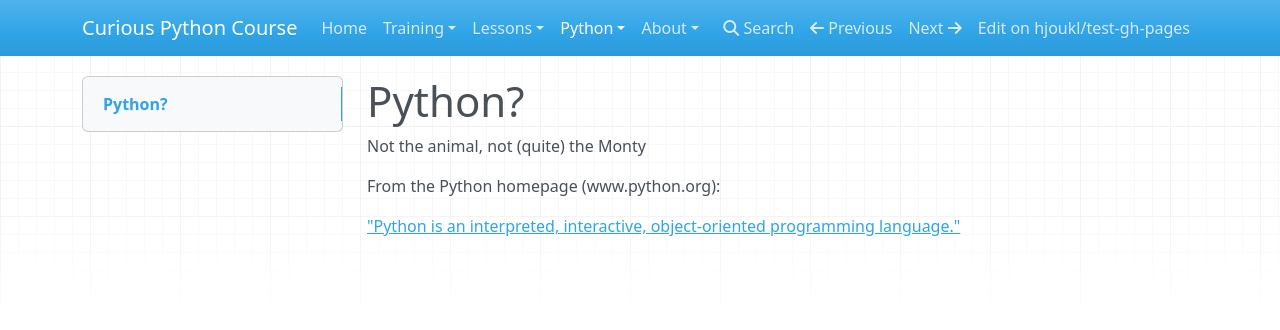
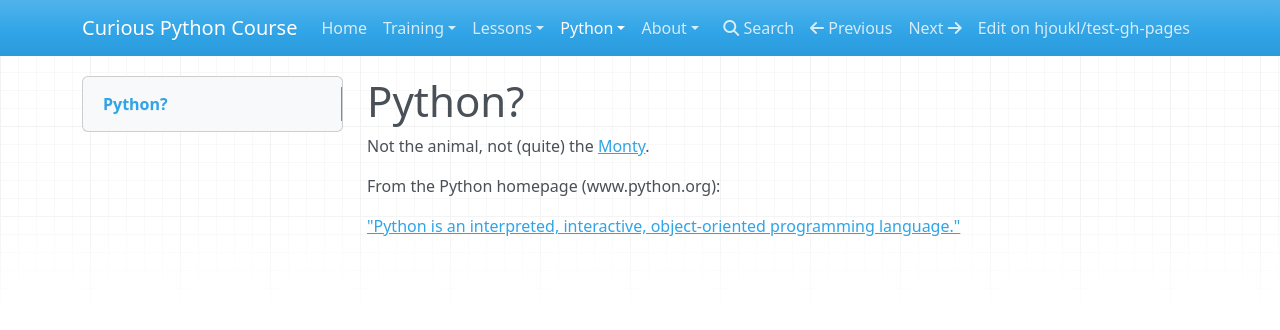
Before and after one commit to rkluger68/cpycourse, an MkDocs documentation site: the page built from docs/python/python.md, in a window 1280 px wide. Shown: the top 330 px of the page. Built offline with MkDocs 1.6.1, drawn with Linux system fonts in a browser that asks for light colours; nearby versions of some CDN libraries; part of the change alters nothing that is shown.

```diff
--- a/docs/python/python.md
+++ b/docs/python/python.md
@@ -1,6 +1,6 @@
 # Python?
 
-Not the animal, not (quite) the Monty
+Not the animal, not (quite) the [Monty](https://docs.python.org/3/faq/general.html#why-is-it-called-python).
 
 From the Python homepage (www.python.org):
 
```
